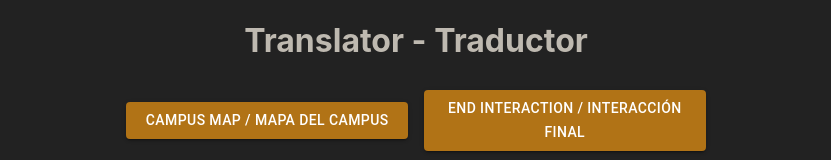
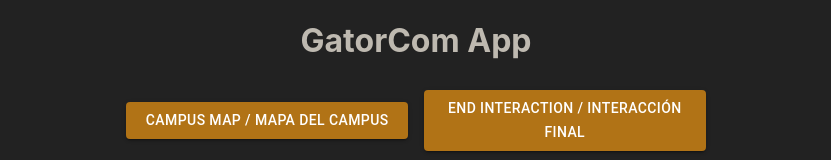
Before and after one commit to sowinskian/a5, a React (Create React App) app: page / in a window 1280 px wide. Shown: the top 160 px of the page, without its empty margins (224-1055 px from the left). Built offline with nearby package versions, Linux system fonts and the light colour scheme; no server answers.

Commit message:
Update App.js

```diff
--- a/src/App.js
+++ b/src/App.js
@@ -38,8 +38,6 @@ export default function App() {
   const [messages, setMessages] = React.useState({
     "sent": []
   });
-  console.log('Hello There')
-  console.log(process.env.REACT_APP_TRANS_API_KEY)
 
   function translate(lang, sender, text) {
     let options = {
@@ -94,7 +92,7 @@ export default function App() {
       <div className="App">
 
         <form className={classes.root} noValidate autoComplete="off">
-          <h1 style={{ color: '#beb9b0' }}>Translator - Traductor</h1>
+          <h1 style={{ color: '#beb9b0' }}>GatorCom App</h1>
           <div>
             <Button style={{ backgroundColor: '#b17316', color: 'white', width: "22%"}} onClick={() => window.open("https://campusmap.ufl.edu/#/", "_blank")} variant="contained">Campus Map / Mapa del Campus</Button>
             <Button style={{ backgroundColor: '#b17316', color: 'white', width: "22%" }} onClick={() => window.open("https://ufl.qualtrics.com/jfe/form/SV_07cOrzYQpSmS0bI", "_self")} variant="contained">End Interaction / Interacción Final</Button>
```
